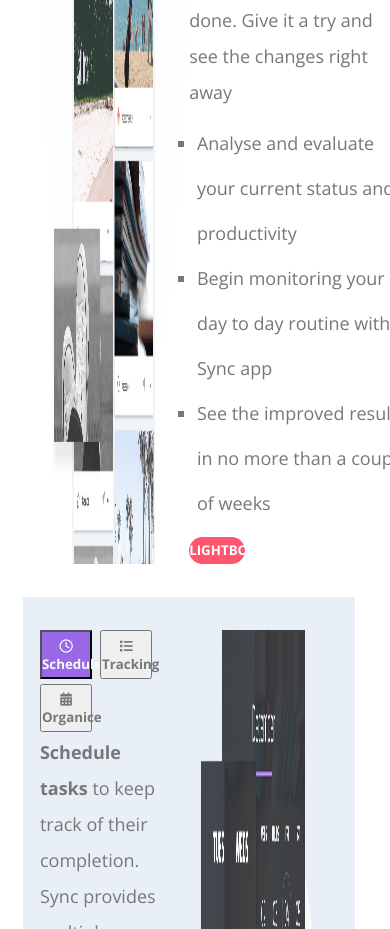
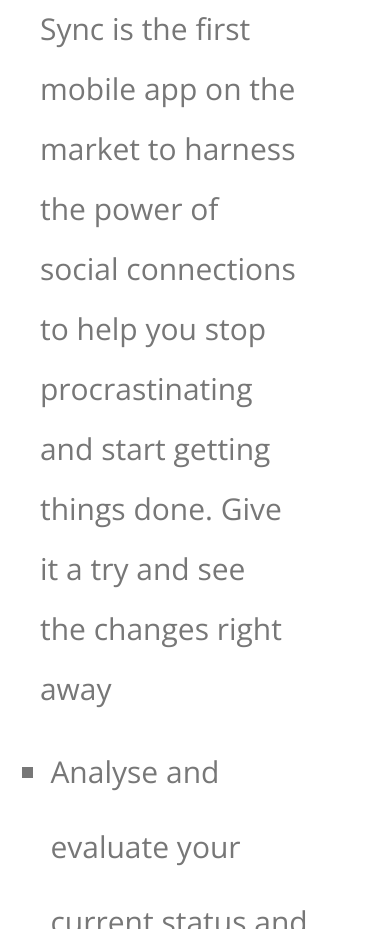
Before and after one commit to mariamf1985/proyecto2individual, a plain HTML site: page index.html in a window 390 px wide. Shown: the part 2260-3189 px from the top of the page. Drawn offline with nearby package versions, Linux system fonts and the light colour scheme.

Commit message:
description media querys

```diff
--- a/css/description.css
+++ b/css/description.css
@@ -91,18 +91,10 @@
     );
   }
   50% {
-    background: linear-gradient(
-      -225deg,
-      #ff556e 40%,
-      #f8f6fc 100%
-    );
+    background: linear-gradient(-225deg, #ff556e 40%, #f8f6fc 100%);
   }
   100% {
-    background: linear-gradient(
-      -225deg,
-      #ff556e 60%,
-      #f8f6fc 100%
-    );
+    background: linear-gradient(-225deg, #ff556e 60%, #f8f6fc 100%);
   }
 }
 
@@ -119,3 +111,51 @@
 #descriptionArticleButtonPrivacy {
   padding-bottom: 6%;
 }
+
+@media only screen and (max-width: 768px) {
+  .descriptionArticle {
+    display: flex;
+    flex-direction: column;
+    padding: 10% 5%;
+  }
+
+  .descriptionArticleImage {
+    height: 100%;
+    width: 100%;
+    margin-bottom: 10%;
+  }
+
+  .descriptionArticleMenu {
+    padding-bottom: 10%;
+  }
+
+  .descriptionArticleMenuButton {
+    font-size: 22px;
+    width: 35%;
+    height: 55%;
+    padding-top: 3%;
+    padding-bottom: 3%;
+  }
+
+  .descriptionArticleParagraph {
+    font-size: 30px;
+  }
+
+  .descriptionArticleList {
+    font-size: 30px;
+  }
+
+  #descriptionArticleButtonPrivacy {
+    font-size: 22px;
+    padding-top: 5%;
+    padding-left: 5%;
+    padding-right: 5%;
+    margin-bottom: 10%;
+  }
+  #descriptionArticleButtonTerms {
+    font-size: 22px;
+    padding-top: 5%;
+    margin-bottom: 10%;
+}
+
+}
```
